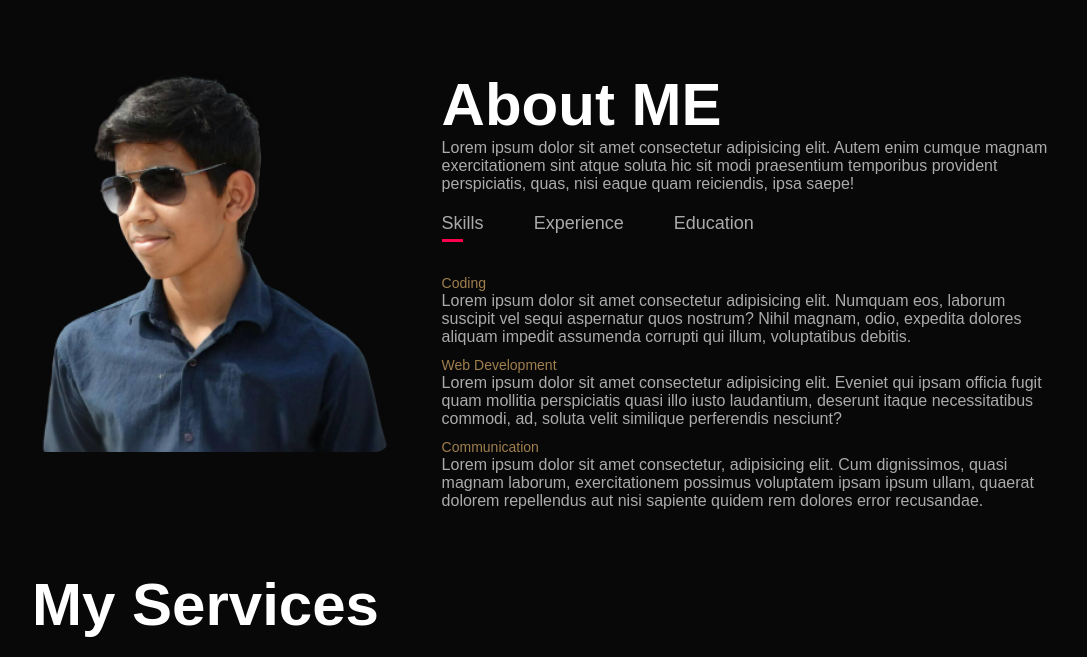
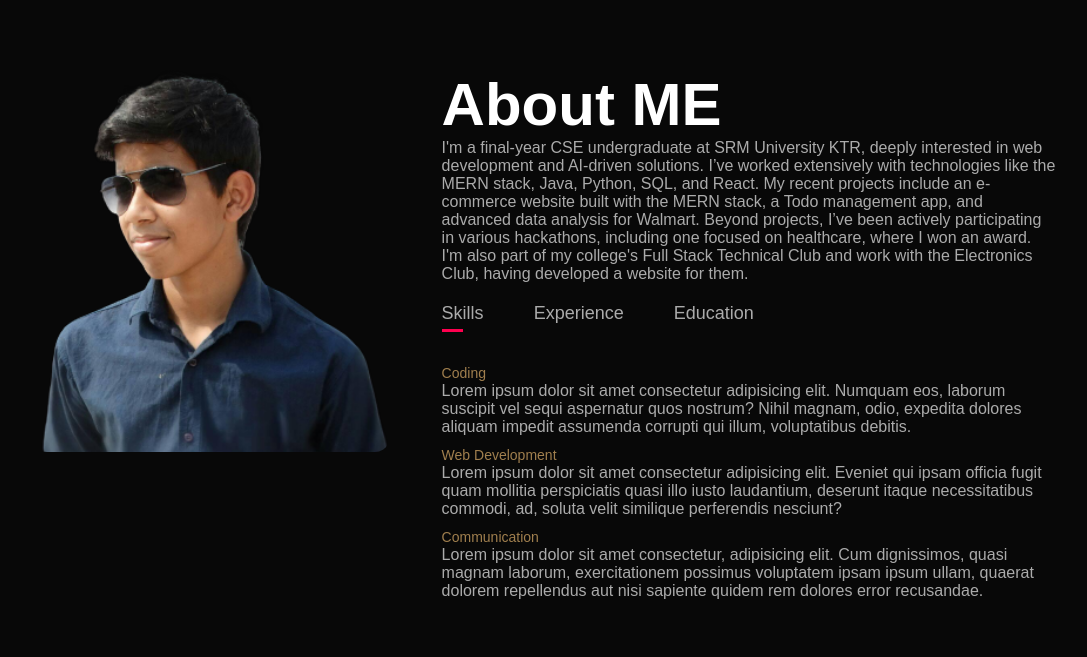
Before and after one commit to gitpriyansh/PRIYANSHGUPTA, a plain HTML site: page index.html in a window 1280 px wide. Shown: the part 820-1477 px from the top of the page, without its empty margins (96-1183 px from the left). Drawn offline with Linux system fonts and the light colour scheme.

Commit message:
Update index.html

```diff
--- a/index.html
+++ b/index.html
@@ -38,7 +38,7 @@
             </div>
             <div class="about-col-2">
                 <h1 class="sub-title">About ME</h1>
-            <p>Lorem ipsum dolor sit amet consectetur adipisicing elit. Autem enim cumque magnam exercitationem sint atque soluta hic sit modi praesentium temporibus provident perspiciatis, quas, nisi eaque quam reiciendis, ipsa saepe!</p>
+            <p>I'm a final-year CSE undergraduate at SRM University KTR, deeply interested in web development and AI-driven solutions. I’ve worked extensively with technologies like the MERN stack, Java, Python, SQL, and React. My recent projects include an e-commerce website built with the MERN stack, a Todo management app, and advanced data analysis for Walmart. Beyond projects, I’ve been actively participating in various hackathons, including one focused on healthcare, where I won an award. I'm also part of my college's Full Stack Technical Club and work with the Electronics Club, having developed a website for them.  </p>
             <div class="tab-titles">
                 <p class="tab-links active-link" onClick="opentab('skills')">Skills</p>
                 <p class="tab-links " onClick="opentab('experience')">Experience</p>
```
